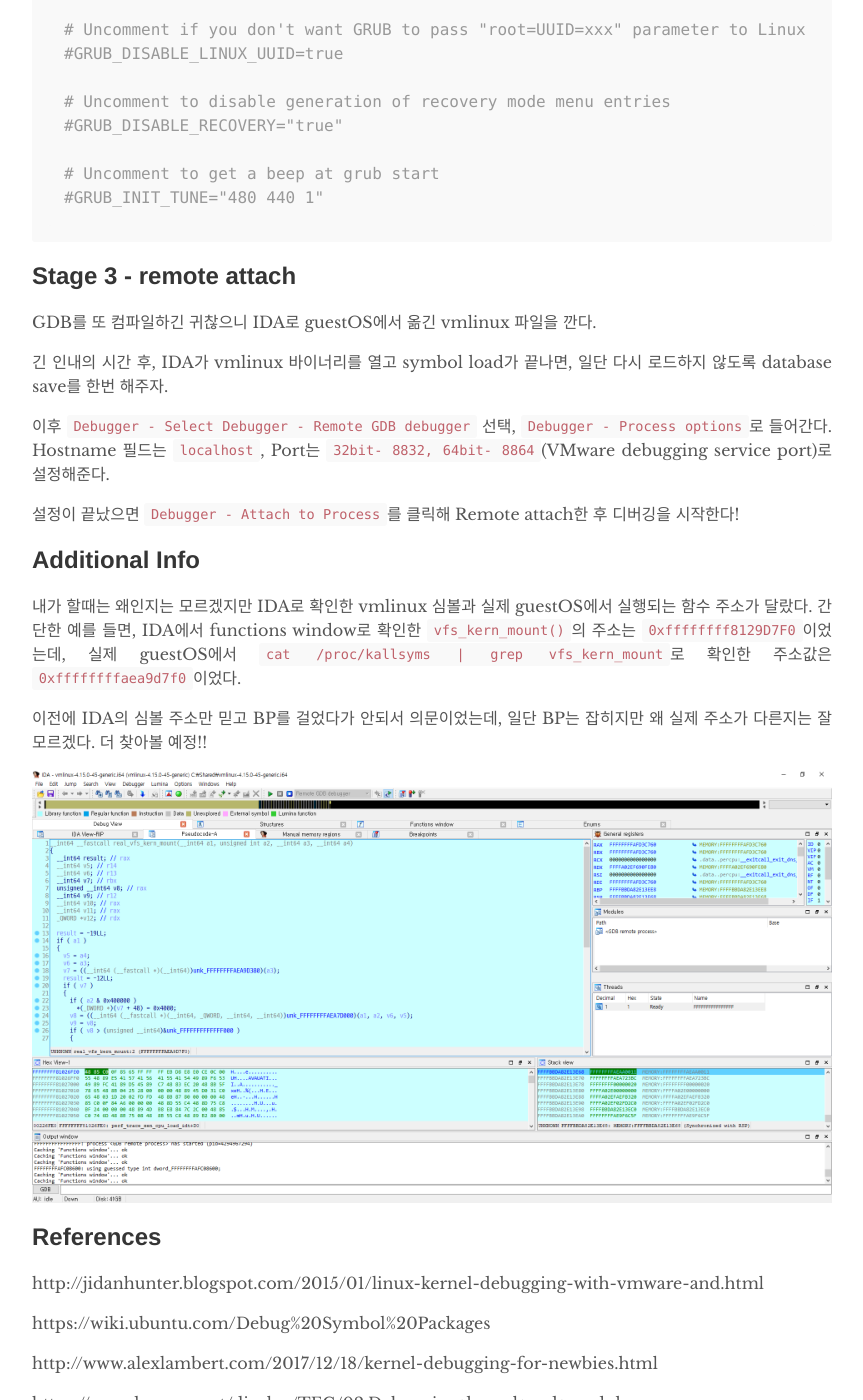
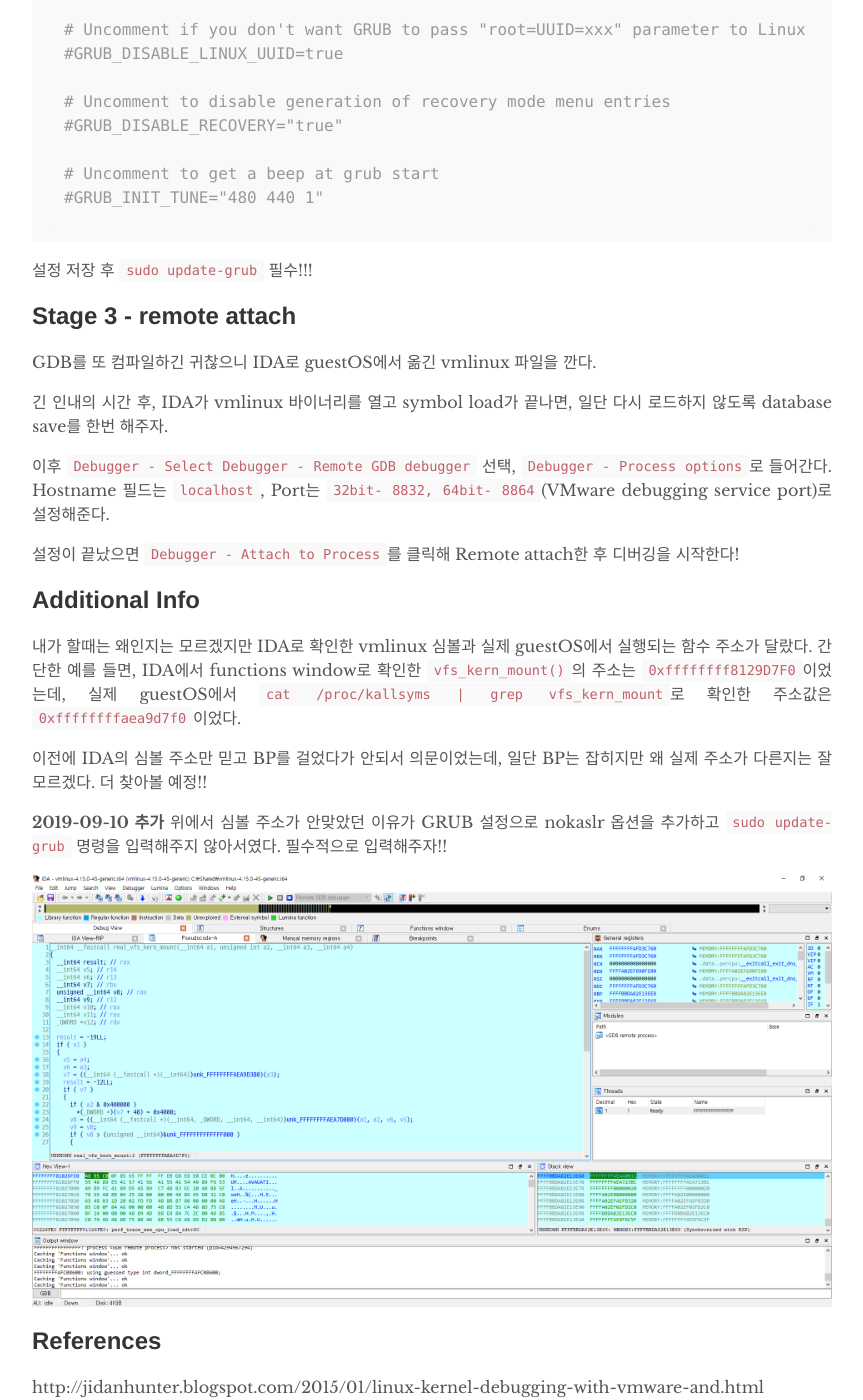
Before and after one commit to nonetype/old-blog-repo, a Jekyll site: the page built from _posts/2019-09-09-Kernel-Debug-With-Vmware.md, in a window 1280 px wide and 1400 px high, scrolled down 2714 px. Shown: the whole window, without its empty margins (208-1071 px from the left). Built offline with Jekyll 4.4.1, drawn with Linux system fonts in a browser that asks for light colours; some web fonts are replaced.

Commit message:
Edited post

````diff
--- a/_posts/2019-09-09-Kernel-Debug-With-Vmware.md
+++ b/_posts/2019-09-09-Kernel-Debug-With-Vmware.md
@@ -102,7 +102,7 @@ GRUB_CMDLINE_LINUX=""
 #GRUB_INIT_TUNE="480 440 1"
 ```
 
-
+설정 저장 후 `sudo update-grub` 필수!!!
 
 
 ## Stage 3 - remote attach
@@ -123,6 +123,9 @@ Hostname 필드는 `localhost`, Port는 `32bit- 8832, 64bit- 8864`(VMware debugg
 
 이전에 IDA의 심볼 주소만 믿고 BP를 걸었다가 안되서 의문이었는데, 일단 BP는 잡히지만 왜 실제 주소가 다른지는 잘 모르겠다. 더 찾아볼 예정!!
 
+**2019-09-10 추가**
+위에서 심볼 주소가 안맞았던 이유가 GRUB 설정으로 nokaslr 옵션을 추가하고 `sudo update-grub` 명령을 입력해주지 않아서였다. 필수적으로 입력해주자!!
+
 ![result](/assets/result.PNG)
 
 
````
